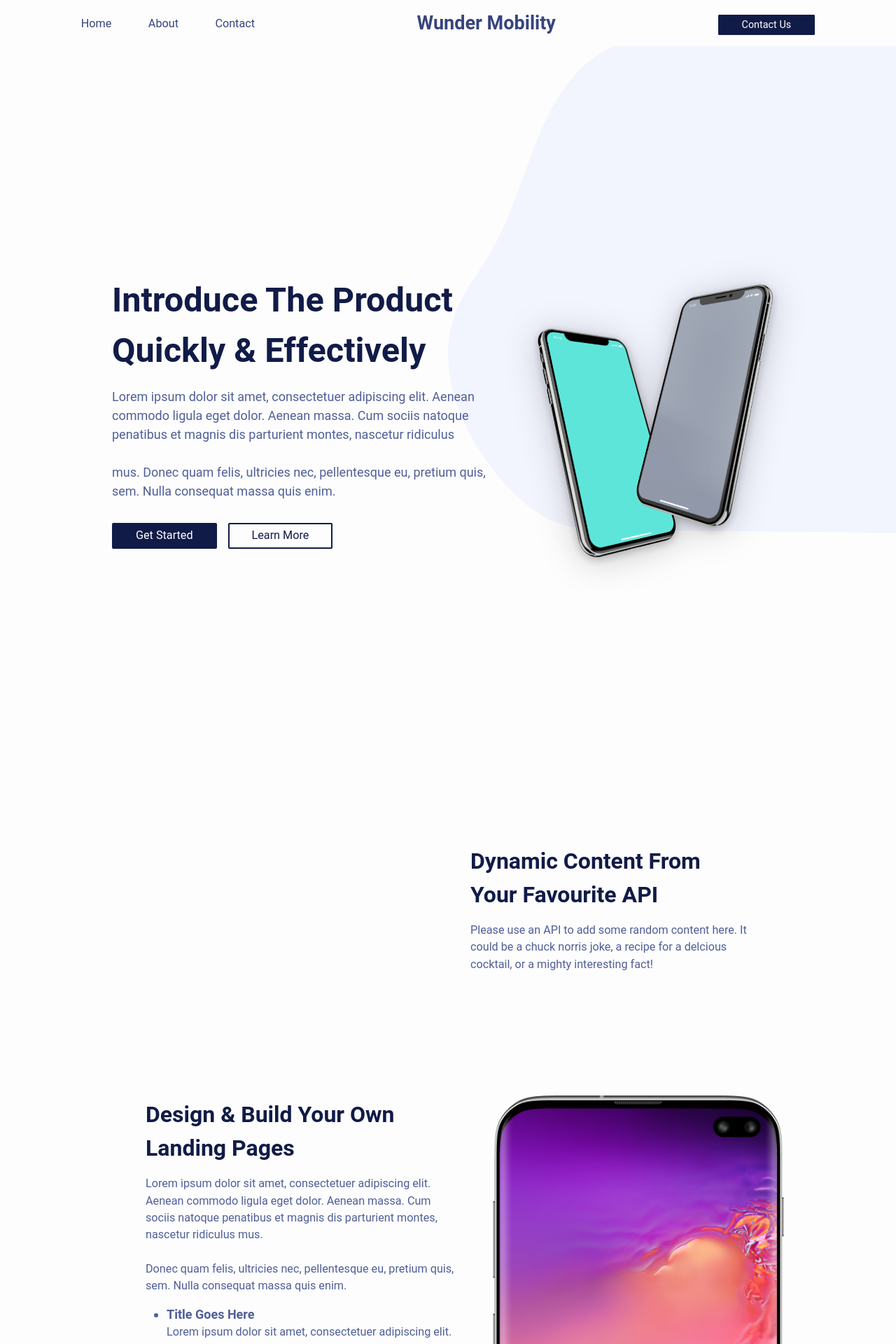
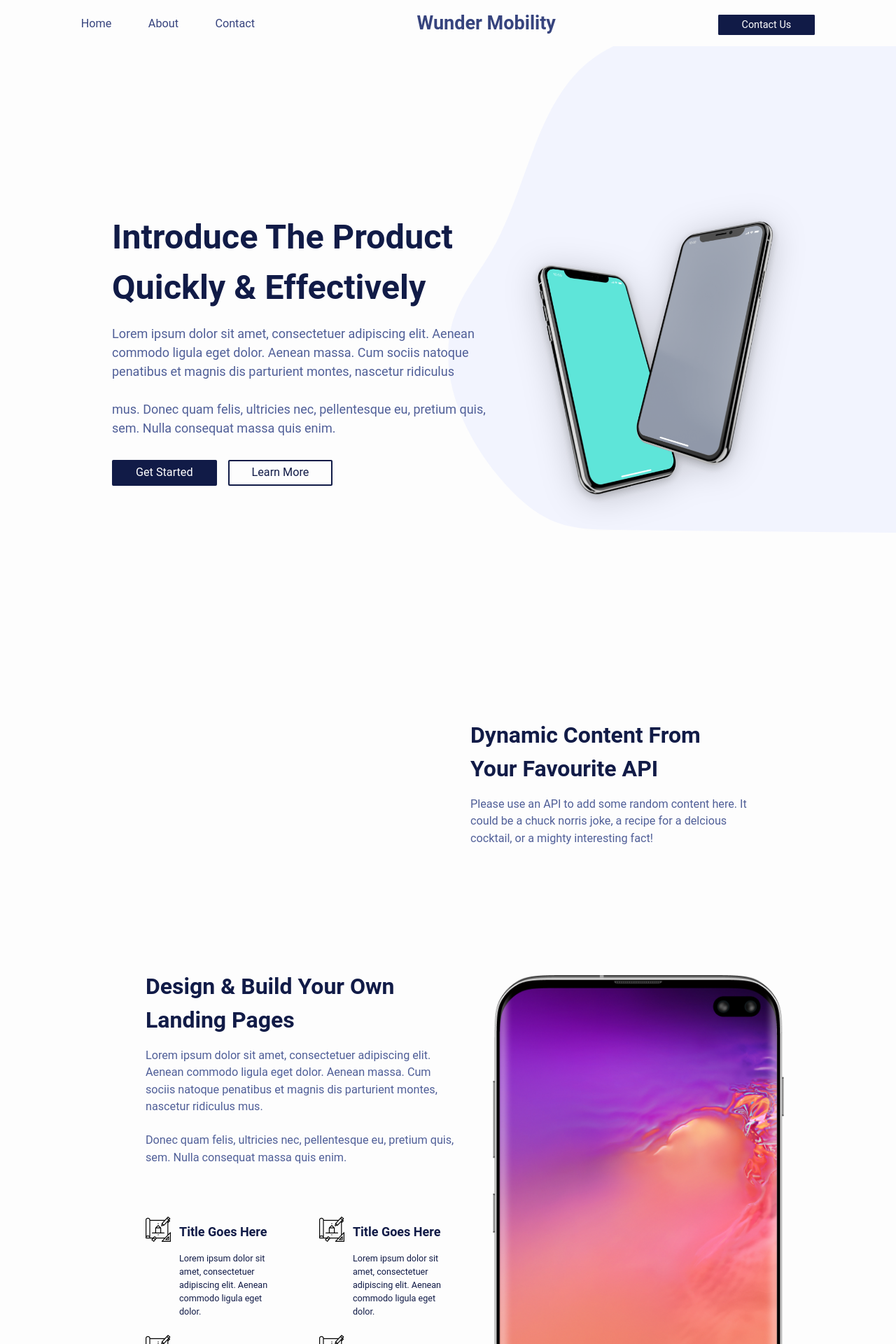
Before and after one commit to beatricebock/wunder, a Jekyll site: the page built from index.markdown, in a window 1280 px wide. Shown: the top 1920 px of the page at 70% size. Built offline with Jekyll 4.4.1, drawn with Linux system fonts in a browser that asks for light colours.

Commit message:
styled phone section

```diff
--- a/_sass/minima/_layout.scss
+++ b/_sass/minima/_layout.scss
@@ -58,11 +58,21 @@
 @include media-query($on-laptop) {
   .site-nav {
     flex-direction: column;
+
     * {
       margin-bottom: 1rem;
     }
-    .nav-left * {
-      margin-right: 1rem;
+    .page-title {
+      order: 1;
+    }
+    .nav-left {
+      order: 2;
+      * {
+        margin-right: 1rem;
+      }
+    }
+    .nav-right {
+      order: 3;
     }
   }
 }
@@ -86,7 +96,7 @@ a.button,
 }
 
 .hero.container {
-  height: 100vh;
+  height: 80vh;
 
   background-image: url(/assets/hero-blob.svg);
   background-repeat: no-repeat;
@@ -126,6 +136,54 @@ a.button,
     padding: 0 4rem;
     .hero-image img {
       max-height: 15rem;
+    }
+  }
+}
+
+.phone.container {
+  .main {
+    margin-bottom: 5rem;
+  }
+  .features-container ul {
+    display: grid;
+    grid-template-columns: 1fr 1fr;
+    grid-template-rows: 1fr 1fr;
+    column-gap: 4rem;
+    row-gap: 1rem;
+    color: $dark-blue;
+    list-style: none;
+    margin: 0;
+    margin-left: 1rem;
+    li {
+      padding-left: 2rem;
+      strong {
+        position: relative;
+        margin-bottom: 1rem;
+        display: block;
+        &::before {
+          content: url("/assets/list-icon.svg");
+          position: absolute;
+          height: 2rem;
+          width: 2rem;
+          left: -3rem;
+          top: -0.5rem;
+        }
+      }
+      p {
+        font-size: 0.7em;
+      }
+    }
+  }
+}
+
+@include media-query($on-laptop) {
+  .phone.container {
+    flex-direction: column-reverse;
+    .content {
+    }
+    .phone-image img {
+      max-height: 20rem;
+      margin-bottom: 2rem;
     }
   }
 }
```
Also changed, not shown: assets/list-icon.svg (added).
